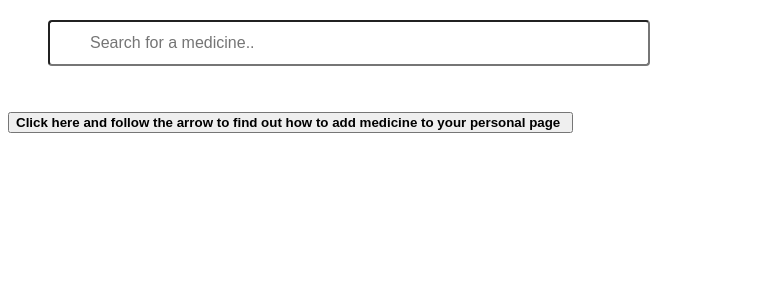
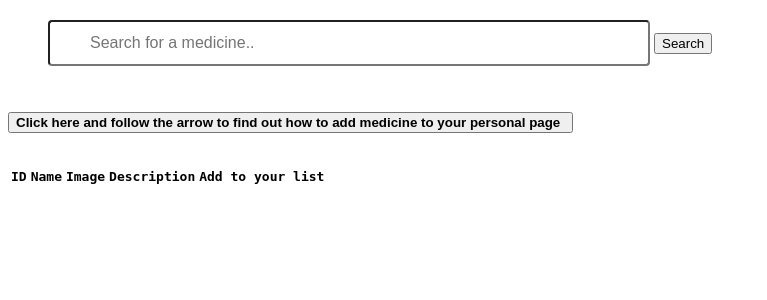
Before and after one commit to IlytaN/medicine_web, a CodeIgniter app: the page made by application/views/medicines/show_medicines.php in a window 1280 px wide. Shown: the top 300 px of the page, without its empty margins (0-767 px from the left). Run offline with CodeIgniter, Linux system fonts and the light colour scheme; data that the repository does not hold is empty; some libraries are stand-ins or nearby versions.

Commit message:
search function completed

```diff
--- a/application/models/Medicines_model.php
+++ b/application/models/Medicines_model.php
@@ -46,4 +46,10 @@ Class Medicines_model extends CI_model {
 			return true;
 		else return false;
 	}
+	// search medicine
+	public function searchDrug($drug){
+		$this->db->like('name',$drug);
+    $query  =   $this->db->get('medicines');
+    return $query->result_array();
+	}
 }
--- a/application/views/login.php
+++ b/application/views/login.php
@@ -26,7 +26,7 @@
             <!-- Collect the nav links, forms, and other content for toggling -->
             <div class="collapse navbar-collapse" id="bs-example-navbar-collapse-1">
                 <ul class="nav navbar-nav">
-                                     <li><a href="<?php echo site_url('main/index') ?>"><span class="glyphicon glyphicon-home"></span> Home</a></li>
+                  <li><a href="<?php echo site_url('main/index') ?>"><span class="glyphicon glyphicon-home"></span> Home</a></li>
 									<li><a href="<?php echo site_url('user/register') ?>">Register</a></li>
 									<li><a href="<?php
 												if (!empty($sess_id))
--- a/application/views/medicines/show_medicines.php
+++ b/application/views/medicines/show_medicines.php
@@ -2,14 +2,16 @@
 <link rel="stylesheet" type="text/css" href="css/mystyle.css">
 <script src="https://ajax.googleapis.com/ajax/libs/jquery/3.1.1/jquery.min.js"></script>
   <div class="form">
-    <form>
-  <input type="text" name="search" placeholder="Search for a medicine..">
+    <form action="<?php echo base_url() ;?>index.php/medicines/search" method="post">
+        <input type="text" name="drug" placeholder="Search for a medicine..">
+        <button type="submit" class="btn btn-basic">Search</button>
     </form>
   </div>
 
 <br>
 <!-- JQuery Moving Annimation -->
-<div class="fixed-top jquery"><script>
+<div class="fixed-top jquery">
+      <script>
         $(document).ready(function(){
               $("button").click(function(){
                   $("div").animate({left: '570px'});
@@ -28,11 +30,11 @@ $(document).ready(function(){
  <div class="fixed-bottom medfont">
       <TABLE class="table table-hover">
         <TR>
-    <TH></TH>
-    <TH></TH>
-    <th></th>
-    <TH></TH>
-    <th></th>
+          <TH>ID</TH>
+          <TH>Name</TH>
+          <TH>Image</TH>
+          <TH>Description</TH>
+          <TH>Add to your list</TH>
         </TR>
         <?php
         foreach ($medicines as $row) {
```
Also changed, not shown: application/controllers/Medicines.php (+10 -0 lines), application/views/medicines/search_result.php (added, +18 -0 lines). Lines whose indentation alone changed are shown as unchanged.
